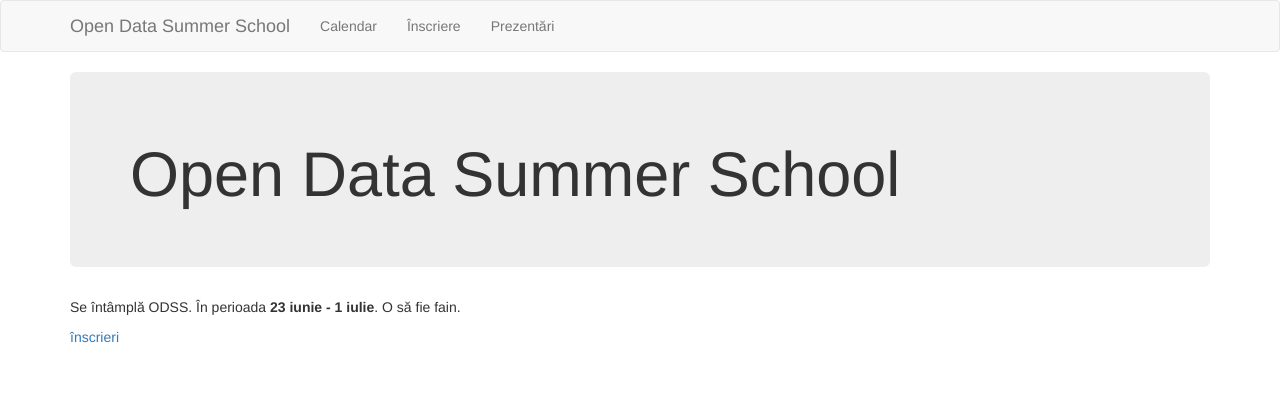
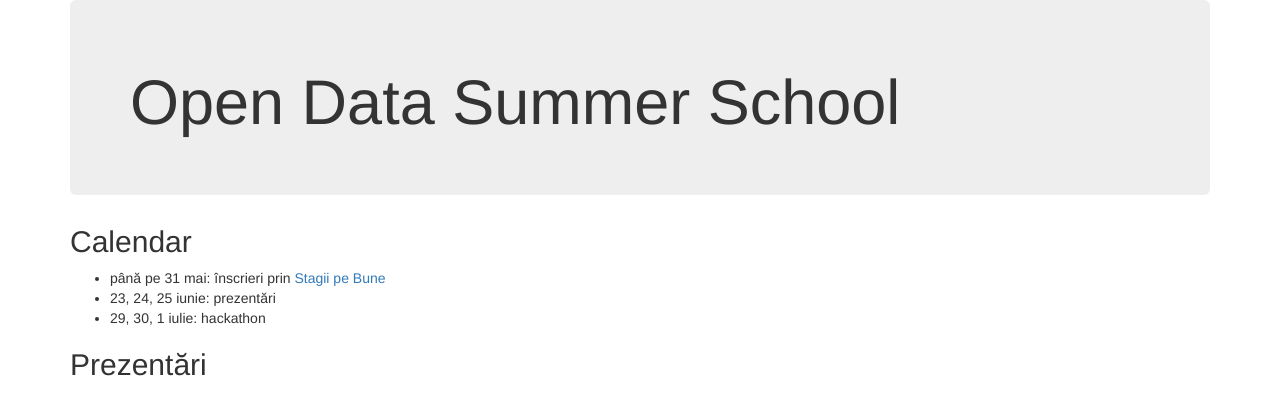
Before and after one commit to rosedu/opendata.rosedu.org, a Jekyll site: the page built from index.md, in a window 1280 px wide. Shown: the top 415 px of the page. Built offline with Jekyll 4.4.1, drawn with Linux system fonts in a browser that asks for light colours.

Commit message:
move all content to a single page

```diff
--- a/_layouts/base.html
+++ b/_layouts/base.html
@@ -6,24 +6,6 @@
 
 <body>
 
-<nav class="navbar navbar-default">
-  <div class="container">
-    <div class="navbar-header">
-      <a class="navbar-brand" href="/">{{ site.title }}</a>
-    </div>
-    <ul class="nav navbar-nav">
-      <!-- {{ page.url }} -->
-      {% for item in site.pages | sort 'navbar' %}
-        {% if item.navbar %}
-          <li {% if item.url == page.url %}class="active"{% endif %}>
-            <a href="{{ item.url }}">{{ item.title }}</a>
-          </li>
-        {% endif %}
-      {% endfor %}
-    </ul>
-  </div>
-</nav>
-
 <div class="container">
   {{ content }}
 </div>
--- a/index.md
+++ b/index.md
@@ -7,6 +7,11 @@ title: Open Data Summer School
   <h1>Open Data Summer School</h1>
 </div>
 
-Se întâmplă ODSS. În perioada **23 iunie - 1 iulie**. O să fie fain.
 
-[înscrieri](/register.html)
+## Calendar
+* până pe 31 mai: înscrieri prin [Stagii pe Bune](http://www.stagiipebune.ro/stagii.html&id=2216&category=103)
+* 23, 24, 25 iunie: prezentări
+* 29, 30, 1 iulie: hackathon
+
+
+## Prezentări
```
Also changed, not shown: calendar.md (deleted, +0 -10 lines), register.md (deleted, +0 -6 lines), talks.md (deleted, +0 -6 lines).
